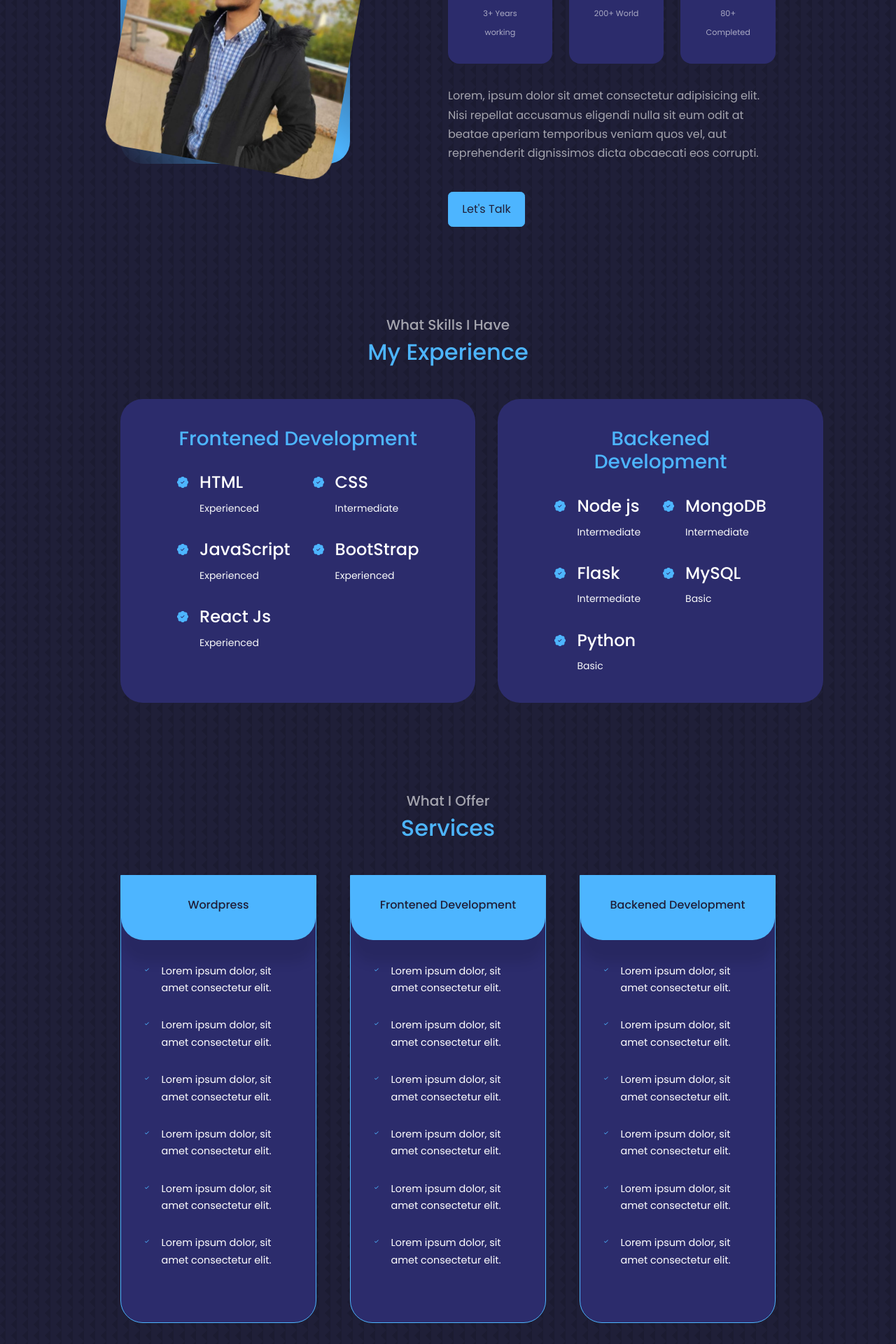
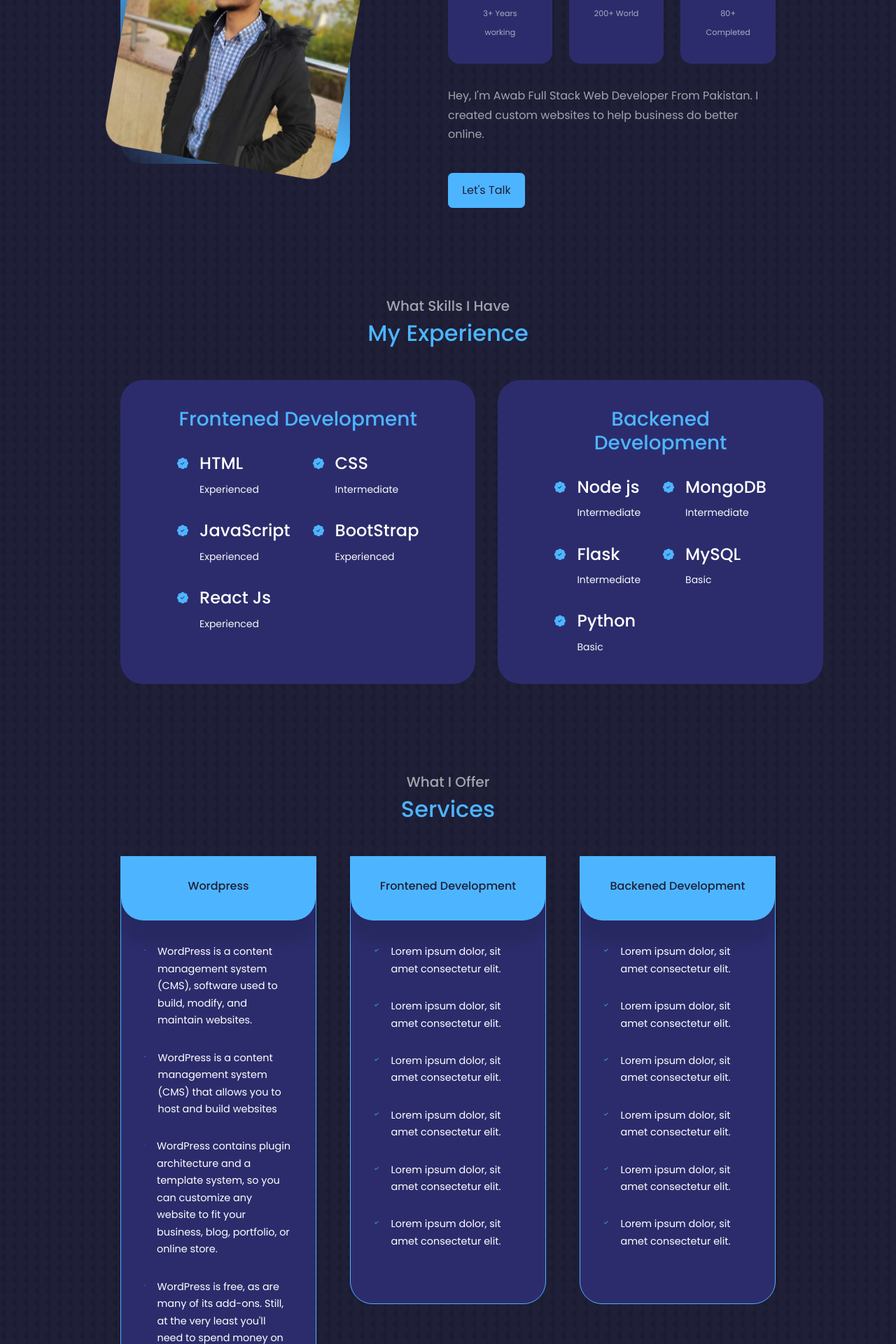
Before and after one commit to Muhammad-Awab/PortfolioWebsite, a React (Create React App) app: page / in a window 1280 px wide. Shown: the part 1140-3060 px from the top of the page at 70% size. Built offline with nearby package versions, Linux system fonts and the light colour scheme; the HTML template or start-up script is replaced by a standard one.

Commit message:
third commit

```diff
--- a/src/components/Services/Services.jsx
+++ b/src/components/Services/Services.jsx
@@ -13,23 +13,18 @@ const Services = () => {
     </div>
     <ul className='service_list'>
       <li><BiCheck className='service_list-icon'/>
-      <p>Lorem ipsum dolor, sit amet consectetur elit.</p>
+      <p>WordPress is a content management system (CMS), software used to build, modify, and maintain websites.</p>
       </li>
       <li><BiCheck className='service_list-icon'/>
-      <p>Lorem ipsum dolor, sit amet consectetur elit.</p>
+      <p>WordPress is a content management system (CMS) that allows you to host and build websites</p>
       </li>
       <li><BiCheck className='service_list-icon'/>
-      <p>Lorem ipsum dolor, sit amet consectetur elit.</p>
+      <p>WordPress contains plugin architecture and a template system, so you can customize any website to fit your business, blog, portfolio, or online store.</p>
       </li>
       <li><BiCheck className='service_list-icon'/>
-      <p>Lorem ipsum dolor, sit amet consectetur elit.</p>
+      <p>    WordPress is free, as are many of its add-ons. Still, at the very least you'll need to spend money on both hosting and a domain.</p>
       </li>
-      <li><BiCheck className='service_list-icon'/>
-      <p>Lorem ipsum dolor, sit amet consectetur elit.</p>
-      </li>
-      <li><BiCheck className='service_list-icon'/>
-      <p>Lorem ipsum dolor, sit amet consectetur elit.</p>
-      </li>
+
     </ul>
   </article>
   <article className='service'>
--- a/src/components/about/About.jsx
+++ b/src/components/about/About.jsx
@@ -36,7 +36,8 @@ const About = () => {
 <small>80+ Completed</small>
           </article>
         </div>
-        <p>Lorem, ipsum dolor sit amet consectetur adipisicing elit. Nisi repellat accusamus eligendi nulla sit eum odit at beatae aperiam temporibus veniam quos vel, aut reprehenderit dignissimos dicta obcaecati eos corrupti.</p>
+        <p>Hey, I'm Awab
+Full Stack Web Developer From Pakistan. I created custom websites to help business do better online.</p>
         <a href="#contact" className='btn btn-primary'>Let's Talk</a>
       </div>
     </div>
--- a/src/components/contact/Contact.css
+++ b/src/components/contact/Contact.css
@@ -28,6 +28,9 @@ transition: var(--transition);
 .contact_option a{
     margin-top: 0.7rem;
     display: inline-block;
+}
+.email-a{
+    font-size: 0.8rem;
 }
 /* ############################## Form ############# */
 form{
--- a/src/components/contact/contact.jsx
+++ b/src/components/contact/contact.jsx
@@ -22,7 +22,7 @@ return (
 <article className='contact_option'>
 <AiOutlineMail className='contact_option-icon'/>
 <h4>Email</h4>
-<h5>muhammadawab82002@gmail.com</h5>
+<h5 className='email-a'>muhammadawab82002@gmail.com</h5>
 <a href="mailto:muhammadawab82002@gmail.com">Send a Message</a>
 </article>
 <article className='contact_option'>
```
Also changed, not shown: 1 other file (tests, documents, lock files or other folders).
